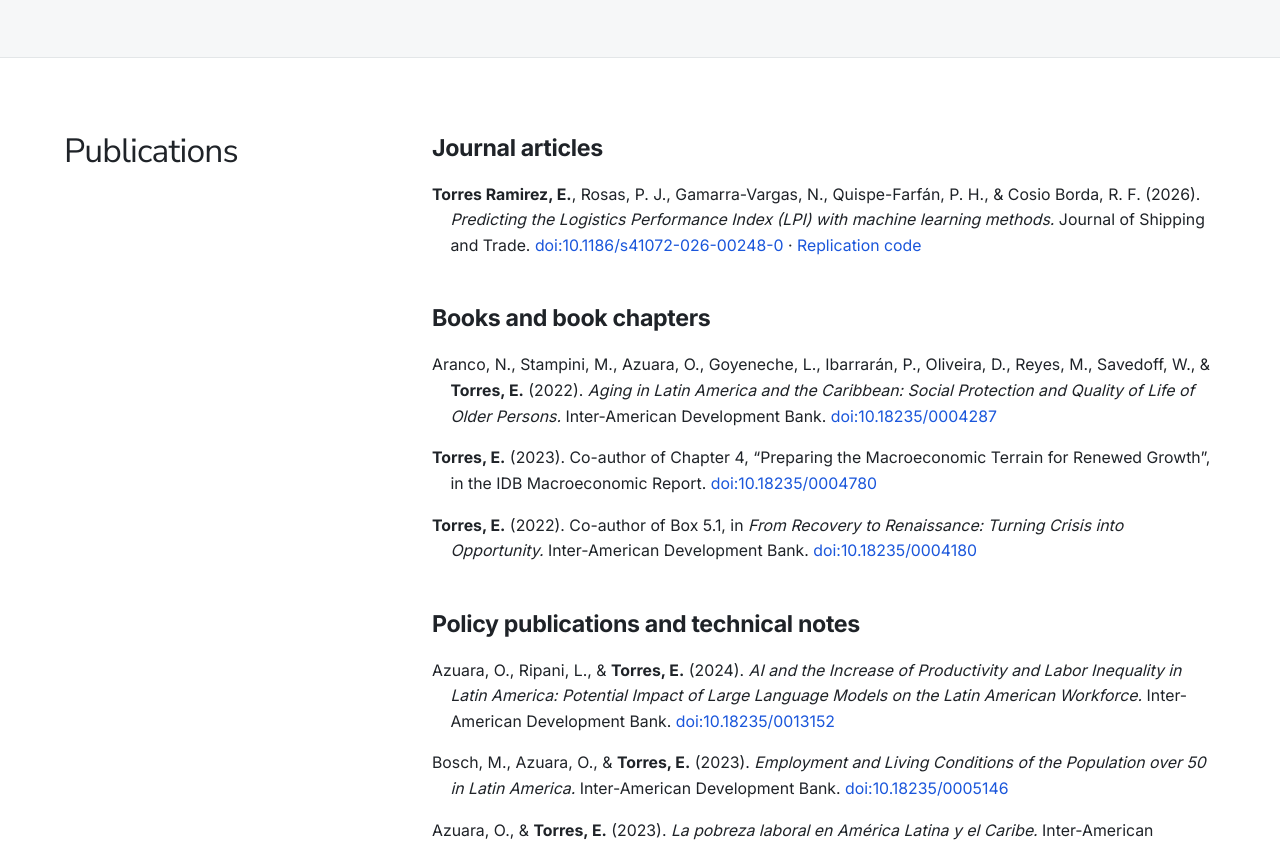
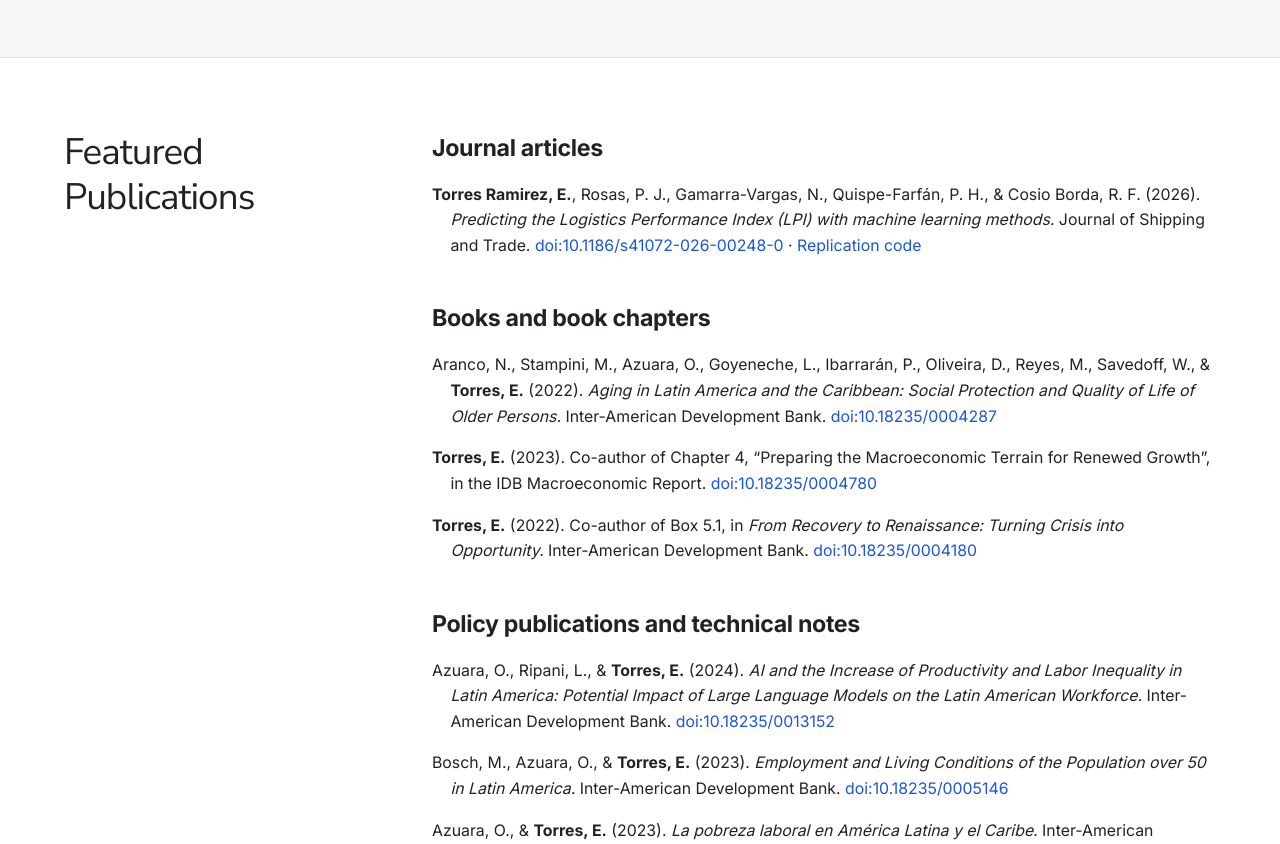
Before and after one commit to etorresram/etorresram.github.io, a plain HTML site: page v2.html in a window 1280 px wide. Shown: the part 2780-3624 px from the top of the page. Drawn offline with Linux system fonts and the light colour scheme.

Commit message:
Enlarge the left-column section titles and rename the publications heading
Co-Authored-By: Claude Opus 5 (1M context) <noreply@anthropic.com>

```diff
--- a/assets/css/v2.css
+++ b/assets/css/v2.css
@@ -190,8 +190,8 @@ h1.light { font-weight: 400; }
   grid-row: 1;
   align-self: start;
   font-weight: 400;
-  font-size: 2.1rem;
-  line-height: 1.25;
+  font-size: 2.3rem;
+  line-height: 1.22;
   margin: 0;
 }
 
--- a/v2.html
+++ b/v2.html
@@ -8,7 +8,7 @@
 <link rel="preconnect" href="https://fonts.googleapis.com">
 <link rel="preconnect" href="https://fonts.gstatic.com" crossorigin>
 <link rel="stylesheet" href="https://fonts.googleapis.com/css2?family=Inter:wght@400;500;600;700&family=Nunito+Sans:wght@400;600;700&display=swap">
-<link rel="stylesheet" href="assets/css/v2.css?v=7">
+<link rel="stylesheet" href="assets/css/v2.css?v=8">
 </head>
 <body>
 
@@ -193,7 +193,7 @@
 <!-- ============ publications ============ -->
 <section class="band" id="publications">
   <div class="wrap">
-    <h1 class="sectitle">Publications</h1>
+    <h1 class="sectitle">Featured Publications</h1>
     <div class="col-main">
 
       <h2>Journal articles</h2>
```
